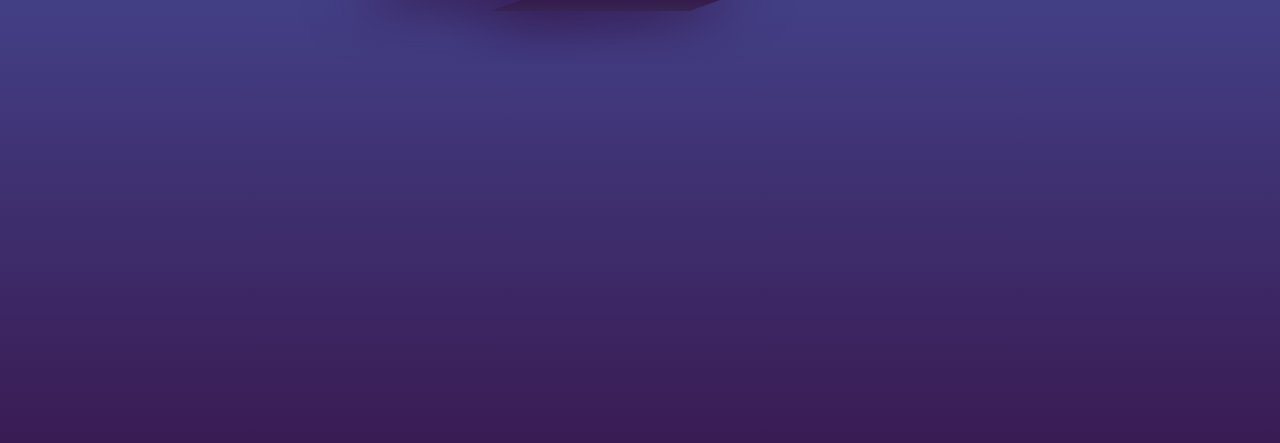
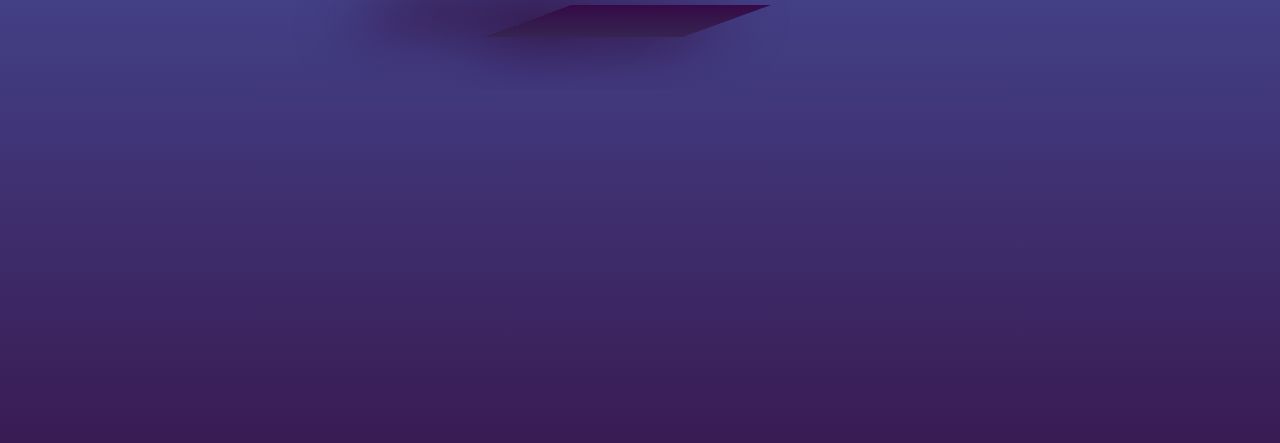
Before and after one commit to TheTruthIsJesus/AlarmClock, a plain HTML site: page index.html in a window 1280 px wide. Shown: the part 285-728 px from the top of the page. Drawn offline with Linux system fonts and the light colour scheme.

Commit message:
Update style.css

```diff
--- a/style.css
+++ b/style.css
@@ -26,7 +26,7 @@ html
 
 body
 {
-    margin-top:18em;
+    margin-top:16em;
     border: 2px solid transparent;
     position: absolute;
     color: white;
@@ -59,8 +59,8 @@ body
     background-image: linear-gradient(to bottom, rgb(53, 10, 70), rgba(51, 28, 66, 0.774)96%);
     height: 2em;
     width: 12.5em;
-    left:-8px;
-    top: 8.4rem;
+    left:-15px;
+    top: 10rem;
     transform: skew(110deg);
     z-index: -1;
     box-shadow: -170px -8px 30px hsl(283, 59%, 16%), 0px 8px 30px hsl(283, 59%, 16%);
```
